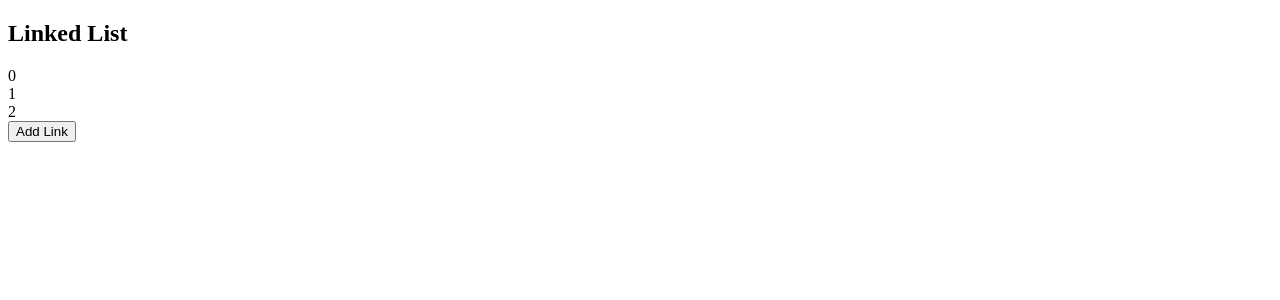
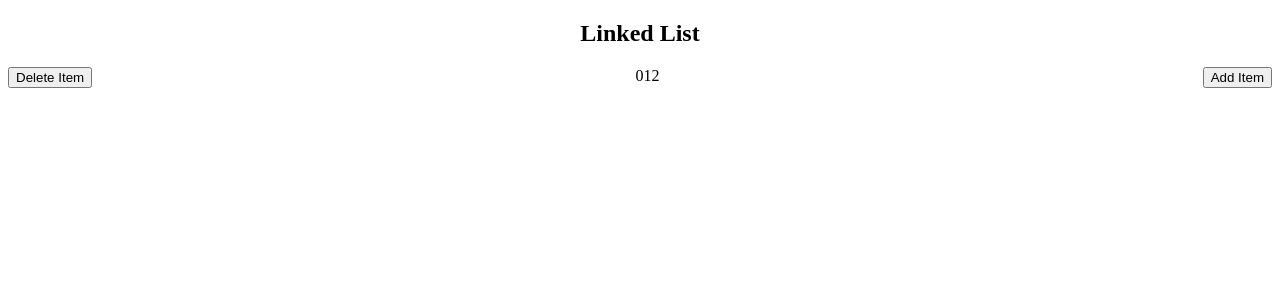
Before and after one commit to forestcarter/datastructures, a React (Create React App) app: page / in a window 1280 px wide. Shown: the top 300 px of the page. Built offline with nearby package versions, Linux system fonts and the light colour scheme.

Commit message:
Created add and Delete functionality

```diff
--- a/src/components/App.js
+++ b/src/components/App.js
@@ -1,10 +1,10 @@
-import React, {Component} from 'react';
-import {Button} from 'react-bootstrap';
-import LinkedList from './LinkedList';
+import React, { Component } from "react";
+import { Button } from "react-bootstrap";
+import LinkedList from "./LinkedList";
 class App extends Component {
-	constructor(){
+    constructor() {
         super();
-		this.state ={}
+        this.state = {};
     }
     // addLinkedList=(e)=>{
     // 	this.setState((prevState) => (
@@ -31,22 +31,9 @@ class App extends Component {
     // 	));
     // }
 
-	render(){
-		return(
-			<div>
-				<h2>Linked List</h2>
-				<div className='linedList'>
-					{
-						<LinkedList
-						/>
-
+    render() {
+        return <div className="linkedList">{<LinkedList />}</div>;
     }
-				</div>
-				<Button className='btn-add'> Add Link</Button>
-			</div>
-		)
 }
 
-}
-
-export default App
+export default App;
--- /dev/null
+++ b/src/components/LinkedList.css
@@ -0,0 +1,14 @@
+.linkedListContainer {
+	display: flex;
+	justify-content:space-evenly;
+  }
+
+  .sectionHeader{
+	  text-align: center;
+  }
+
+
+  .flexRow{
+	display: flex;
+	justify-content:space-between;
+  }
--- a/src/components/LinkedList.tsx
+++ b/src/components/LinkedList.tsx
@@ -1,11 +1,6 @@
 import React, { Component } from "react";
-import {
-    Form,
-    FormGroup,
-    FormControl,
-    FormLabel,
-    Button
-} from "react-bootstrap";
+import "./LinkedList.css";
+import { Button } from "react-bootstrap";
 
 interface IProps {}
 
@@ -19,12 +14,42 @@ interface IState {
 class LinkedList extends Component<IProps, IState> {
     state: IState = { nodes: [{ nodeId: 0 }, { nodeId: 1 }, { nodeId: 2 }] };
 
+    addElement = (e: any) => {
+        this.setState(prevState => ({
+            nodes: [
+                ...prevState.nodes,
+                {
+                    nodeId: prevState.nodes.length
+                }
+            ]
+        }));
+	};
+
+	subtractElement = (e: any) => {
+        this.setState(prevState => ({
+            nodes:
+                prevState.nodes.slice(0,-1),
+        }));
+    };
+
     render() {
         return (
             <div>
-                {this.state.nodes.map(node => {
-                    return <div key={node.nodeId}>{node.nodeId}</div>;
-                })}
+                <h2 className="sectionHeader">Linked List</h2>
+                <div className="flexRow">
+				<Button className="addButton" onClick={this.subtractElement}>
+                        Delete Item
+                    </Button>
+
+                    <div className="linkedListContainer">
+                        {this.state.nodes.map(node => {
+                            return <div key={node.nodeId}>{node.nodeId}</div>;
+                        })}
+                    </div>
+                    <Button className="addButton" onClick={this.addElement}>
+                        Add Item
+                    </Button>
+                </div>
             </div>
         );
     }
```
Lines whose indentation alone changed are shown as unchanged.
